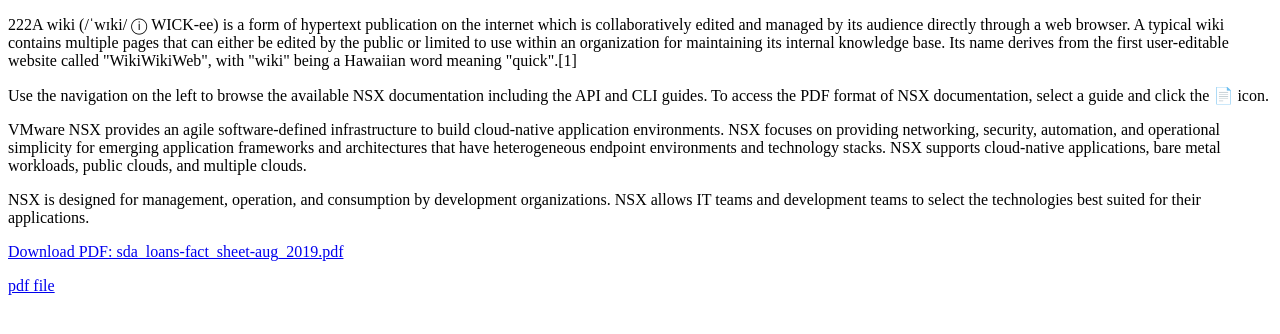
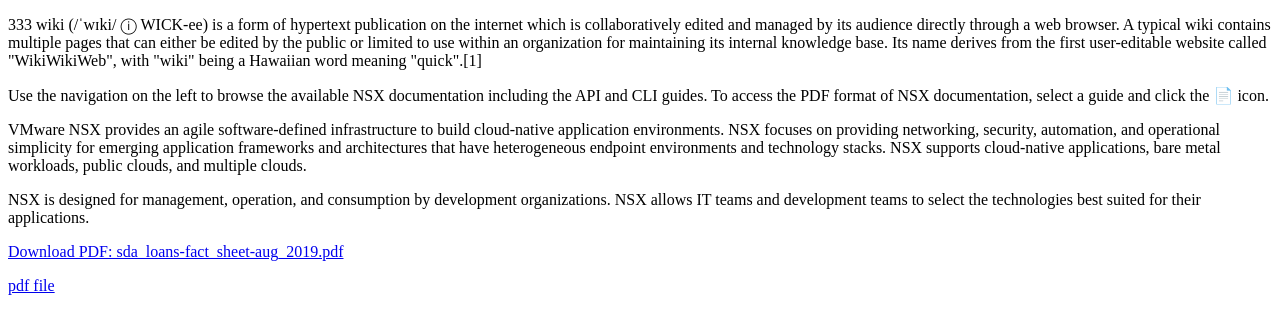
Before and after one commit to anvlasov/html_with_pdf, a plain HTML site: page index.html in a window 1280 px wide. Drawn offline with Linux system fonts and the light colour scheme.

Commit message:
Update index.html

```diff
--- a/index.html
+++ b/index.html
@@ -8,7 +8,7 @@
 <body>
 <div class="main-page-content">
     <p>
-      222A wiki (/ˈwɪki/ ⓘ WICK-ee) is a form of hypertext publication on the internet which is collaboratively edited and managed by its audience directly through a web browser. A typical wiki contains multiple pages that can either be edited by the public or limited to use within an organization for maintaining its internal knowledge base. Its name derives from the first user-editable website called "WikiWikiWeb", with "wiki" being a Hawaiian word meaning "quick".[1]
+      333 wiki (/ˈwɪki/ ⓘ WICK-ee) is a form of hypertext publication on the internet which is collaboratively edited and managed by its audience directly through a web browser. A typical wiki contains multiple pages that can either be edited by the public or limited to use within an organization for maintaining its internal knowledge base. Its name derives from the first user-editable website called "WikiWikiWeb", with "wiki" being a Hawaiian word meaning "quick".[1]
     </p>
 
     <p>
```
